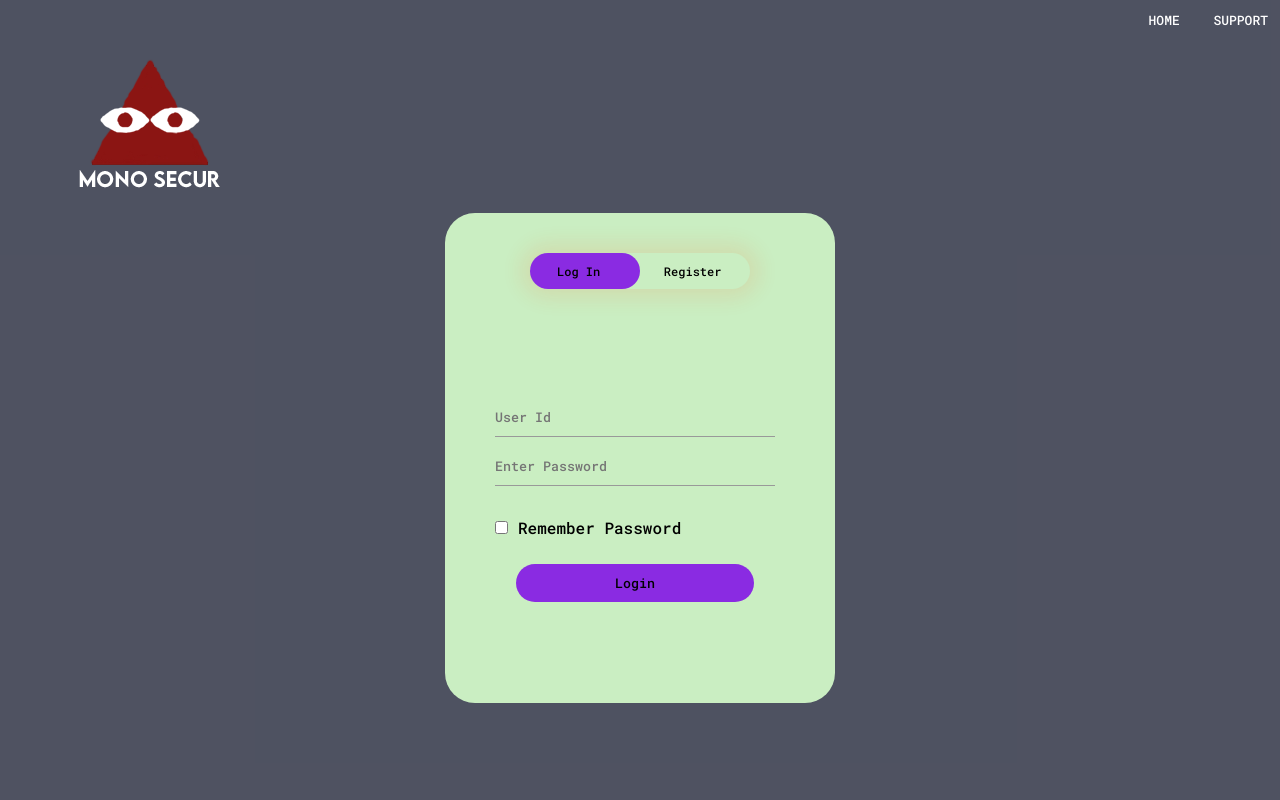
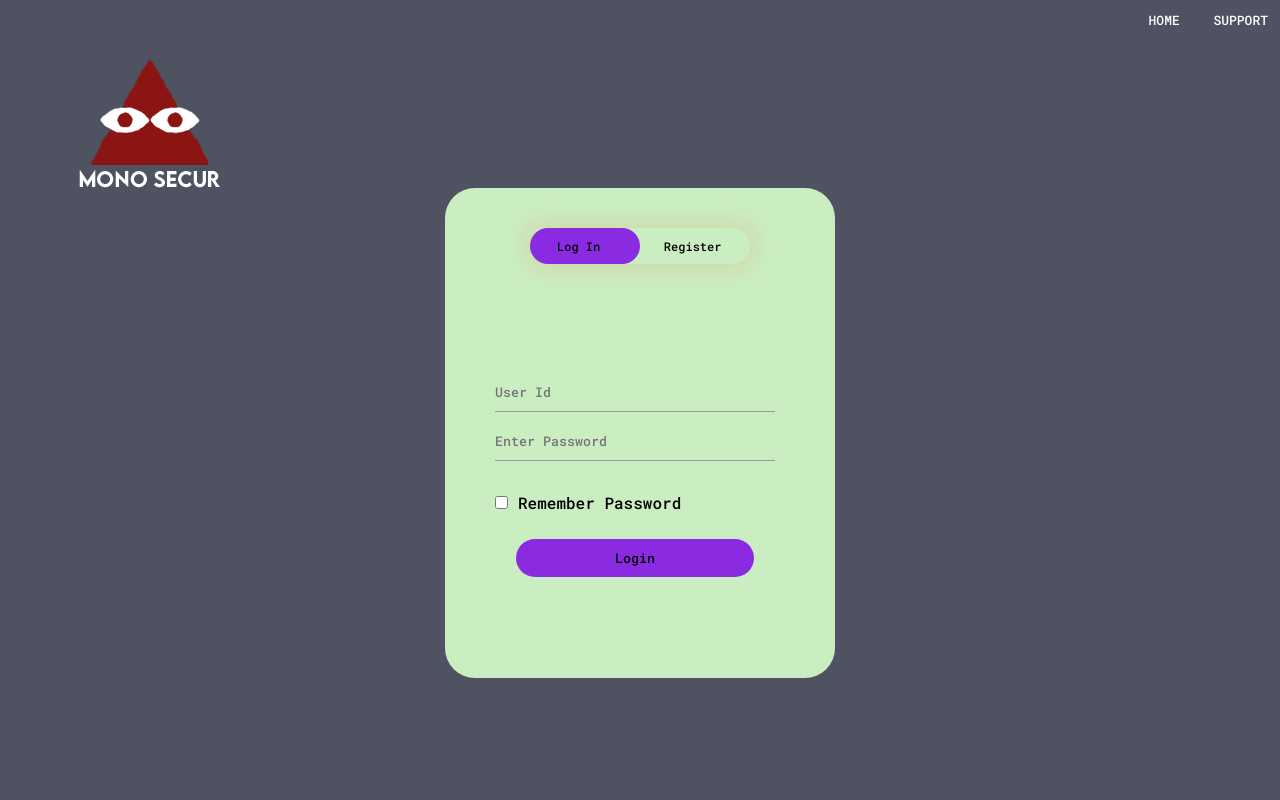
Before and after one commit to monosecur/monosecur.github.io, a PHP site: page /registration.html in a window 1280 px wide. Run offline with PHP 8.4, Linux system fonts and the light colour scheme; some libraries are stand-ins or nearby versions.

Commit message:
change position

```diff
--- a/CSStyle/style.css
+++ b/CSStyle/style.css
@@ -179,7 +179,7 @@ nav .fa-solid{
     padding: 5px;
     overflow: hidden;
     border-radius: 30px;
-    top: -75px;
+    top: -100px;
 }
 .button-box{
     width: 220px;
```
